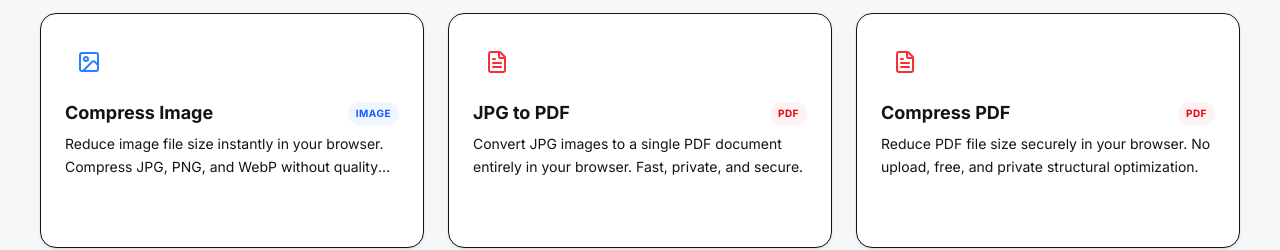
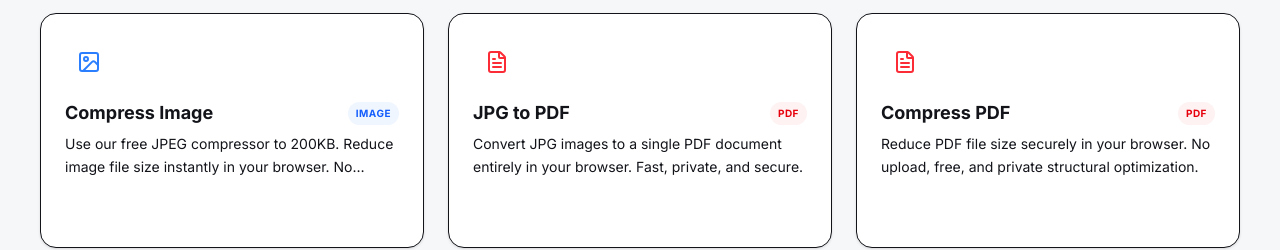
Before and after one commit to dualh-solutions/Cluster-Tools, a Next.js app: page / in a window 1280 px wide. Shown: the part 1420-1670 px from the top of the page. Built offline with nearby package versions, Linux system fonts and the light colour scheme.

Commit message:
feat(seo): optimize image compressor for 'jpeg compressor to 200kb' keyword

```diff
--- a/content/tools/image-compressor.mdx
+++ b/content/tools/image-compressor.mdx
@@ -1,21 +1,28 @@
 ---
-title: "Image Compressor — Compress JPG, PNG, WebP Online | Cluster Tools"
-description: "Reduce image file size without visible quality loss. Set a target file size in KB or MB. Batch process multiple images. 100% private, no upload."
-keywords: ["compress image","image compressor","reduce image size","compress jpg online","compress png","optimize images for web","image size reducer"]
+title: "JPEG Compressor to 200KB - Free, Fast & Private | Cluster Tools"
+description: "Use our free JPEG compressor to 200KB. Reduce image file size instantly in your browser. No signup, 100% private, and fast."
+keywords: ["jpeg compressor to 200kb", "compress jpeg to 200kb online", "reduce jpeg file size to 200kb", "jpg compressor 200kb free", "how to compress image to 200kb", "jpeg to 200kb converter"]
 ---
 
 **What is an Image Compressor?**
-An image compressor is a digital tool designed to reduce the file size of an image—such as a JPG, PNG, or WebP—without significantly degrading its visual quality. It works by applying advanced algorithms that scan the image data to identify and remove redundant or non-essential frequency information. This process can be lossy, which permanently discards some data to achieve massive file size reductions, or lossless, which efficiently reorganizes the data while preserving every pixel. The primary goal of an image compressor is to optimize web performance, improve page load speeds, and save storage space. By shrinking the kilobyte (KB) or megabyte (MB) footprint of a photo, image compressors ensure faster transmission over networks and a better user experience on mobile devices and desktops, all while maintaining a visually pleasing result.
+If you are looking for a fast **jpeg compressor to 200kb**, you are in the right place. An image compressor is a digital tool designed to reduce the file size of an image—such as a JPG, PNG, or WebP—without significantly degrading its visual quality. It works by applying advanced algorithms that scan the image data to identify and remove redundant or non-essential frequency information. This process can be lossy, which permanently discards some data to achieve massive file size reductions, or lossless, which efficiently reorganizes the data while preserving every pixel. The primary goal of an image compressor is to optimize web performance, improve page load speeds, and save storage space. By shrinking the kilobyte (KB) or megabyte (MB) footprint of a photo, image compressors ensure faster transmission over networks and a better user experience on mobile devices and desktops, all while maintaining a visually pleasing result.
+
+If you are wondering exactly how to compress an image to 200kb, follow these simple steps using our built-in jpeg to 200kb converter:
+1. Upload your JPEG file to the compressor.
+2. Select the "Target Size" mode.
+3. Enter 200KB in the target size input.
+4. Wait for the binary search to instantly find the best quality.
+5. Download your compressed image.
 
 ## Compress Images Without Uploading Them
 
 Image compression is one of the most important tasks for web performance, but most online compressors are a privacy problem: they upload your photos to a remote server to process them. Your personal photos, client work, confidential screenshots — all traveling to an unknown machine.
 
-Cluster Tools's Image Compressor runs the entire compression pipeline in your browser using WebAssembly. No upload happens. The compressed image is written directly to your device.
+Cluster Tools's Image Compressor runs the entire compression pipeline in your browser using WebAssembly. No upload happens. The compressed image is written directly to your device. Whether you need to compress jpeg to 200kb online for a job application or reduce hundreds of photos, our tool is an entirely private jpg compressor 200kb free of tracking.
 
 ## How the Compression Works
 
-For **JPG compression**, Cluster Tools re-encodes the image using the libjpeg algorithm compiled to WebAssembly. This is the same algorithm used by Photoshop, ImageMagick, and virtually every professional image tool. The quality factor controls how aggressively redundant frequency data is removed from the image's DCT coefficients. At 80% quality, compression artifacts are rarely perceptible; at 60% they start appearing in areas of subtle color gradients.
+For **JPG compression**, Cluster Tools re-encodes the image using the libjpeg algorithm compiled to WebAssembly. This is the same algorithm used by [Photoshop](https://www.adobe.com/products/photoshop.html), [ImageMagick](https://imagemagick.org/), and virtually every professional image tool. The quality factor controls how aggressively redundant frequency data is removed from the image's DCT coefficients. At 80% quality, compression artifacts are rarely perceptible; at 60% they start appearing in areas of subtle color gradients.
 
 For **PNG compression**, lossless re-encoding applies [DEFLATE](https://en.wikipedia.org/wiki/Deflate) compression to the image's pixel data. PNGs can't be lossy-compressed without changing the format, so size reduction is more modest (typically 10–30%). For dramatic size reduction of PNG files, consider converting to WebP or JPG.
 
@@ -23,7 +30,7 @@ For **WebP**, the tool uses the libwebp encoder. WebP achieves the same visual q
 
 ### Target File Size Mode
 
-The most powerful feature: you specify a target file size in KB or MB (e.g., "under 500 KB for a profile photo upload"), and the tool runs a **binary search** over quality levels — compressing at, say, 80%, checking the size, adjusting up or down — until it lands on the smallest quality setting that meets your target. This runs 5–8 iterations in about 100–200ms.
+The most powerful feature: you specify a target file size in KB or MB (e.g., "under 500 KB for a profile photo upload"), and the tool runs a **binary search** over quality levels — compressing at, say, 80%, checking the size, adjusting up or down — until it lands on the smallest quality setting that meets your target. This runs 5–8 iterations in about 100–200ms. If you need to strictly reduce jpeg file size to 200kb, the target mode guarantees you won't exceed that limit.
 
 ## Step-by-Step: How to Compress Images
 
@@ -51,7 +58,7 @@ The most powerful feature: you specify a target file size in KB or MB (e.g., "un
 
 **Lossless compression** (PNG, WebP lossless) reorganizes the image's data to be stored more efficiently without removing anything. The quality is bit-perfect identical to the original. The tradeoff: file sizes are larger.
 
-For most web and sharing use cases, lossy compression at 80–90% quality is the right choice. For images where pixel-perfect accuracy matters (medical imaging, scientific data, design source files), lossless is necessary.
+For most web and sharing use cases, lossy compression at 80–90% quality is the right choice. For images where pixel-perfect accuracy matters (medical imaging, scientific data, design source files), lossless is necessary. Note that once compressed, you can also easily [resize image dimensions](/tools/image/image-resizer) to save even more space, or [convert it to a PDF](/tools/pdf/image-to-pdf) for easier document sharing.
 
 ## Frequently Asked Questions
 
@@ -69,3 +76,17 @@ Not currently. RAW files require specialized decoding that goes beyond standard
 
 **Why is my PNG not getting much smaller?**
 PNG is already a lossless format with efficient DEFLATE compression. Further lossless compression has limited headroom. For dramatic size reduction, convert the PNG to JPG (if it has no transparency) or WebP.
+
+<br />
+
+**How do I compress a JPEG to under 200KB?**
+Simply upload your image, select 'Target Size', type '200' in the KB field, and the tool will automatically find the best quality setting to hit your goal.
+
+**Does compressing a JPEG to 200KB reduce image quality?**
+The visual difference is typically unnoticeable to the human eye, especially for web use. Our JPEG compressor to 200KB removes redundant data while preserving visual fidelity.
+
+**Is this JPEG to 200KB converter really free?**
+Yes, it is completely free to use with no sign-ups or artificial limits. Because it runs locally in your browser, we have no server costs to pass on to you.
+
+**How fast is it to reduce JPEG file size to 200KB?**
+It takes just a few milliseconds. The tool runs a fast binary search algorithm locally on your device to instantly find the optimal quality setting.
--- a/content/tools/image-resizer.mdx
+++ b/content/tools/image-resizer.mdx
@@ -47,6 +47,9 @@ Cluster Tools's "maintain aspect ratio" mode is enabled by default for this reas
 **Will resizing upscale (enlarge) an image?**
 Yes, but with caveats. Upscaling rasterizes the image at a larger size using interpolation — the algorithm guesses what the new pixels should look like. This makes images softer and less detailed at large upscale factors (above 2×). There's no AI upscaling here; for that you'd need specialized tools.
 
+**How can I make the file size even smaller after resizing?**
+Resizing reduces dimensions, which naturally reduces file size. However, if you need to hit a specific file size limit, you can run your resized image through our [jpeg compressor to 200kb](/tools/image/image-compressor) tool to optimize the file size without losing visual quality.
+
 **Does resizing change the file format?**
 No — if you input a JPG you get a JPG back, same for PNG. To change format, use the dedicated converter tools.
 
--- a/content/tools/jpg-to-png.mdx
+++ b/content/tools/jpg-to-png.mdx
@@ -17,6 +17,8 @@ Converting from JPG to PNG won't recover data that JPG's compression already dis
 **Editing without generational loss** — every time you re-save a JPG, the lossy compression runs again and removes more data. Converting to PNG first, editing, then saving again means the editing step introduces no additional compression artifacts.
 
 **Screenshots and UI/design assets** — text, borders, and icons look noticeably sharper in PNG versus JPG. Interface screenshots shared in documentation or presentations benefit from PNG's precision.
+
+**Need smaller file sizes instead?** — If your goal is to shrink a large JPG rather than convert it to a lossless format, converting to PNG will actually increase the file size. Instead, use our [jpeg compressor to 200kb](/tools/image/image-compressor) to drastically reduce the file size while keeping it as a JPG.
 
 **Compatibility** — some applications (notably older Microsoft Office versions and certain design tools) handle PNG more reliably for embedded graphics.
 
--- a/lib/tools/registry.ts
+++ b/lib/tools/registry.ts
@@ -15,22 +15,34 @@ export const TOOLS_REGISTRY: ToolDefinition[] = [
     inputFormats: [".jpg", ".jpeg", ".png", ".webp"],
     outputTypes: ["image/jpeg", "image/png", "image/webp"],
     outputFormats: [".jpg", ".jpeg", ".png", ".webp"],
-    title: "Compress Image Online, Free & Private | Cluster Tools",
-    description: "Reduce image file size instantly in your browser. Compress JPG, PNG, and WebP without quality guesswork. No upload, free, and private.",
-    keywords: ["compress jpg", "compress image", "reduce image size", "image compressor online"],
-    aliases: ["image compressor", "jpg compressor"],
-    searchTerms: ["compress", "shrink", "reduce", "size", "kb", "mb", "image"],
+    title: "JPEG Compressor to 200KB - Free, Fast & Private | Cluster Tools",
+    description: "Use our free JPEG compressor to 200KB. Reduce image file size instantly in your browser. No signup, 100% private, and fast.",
+    keywords: ["jpeg compressor to 200kb", "compress jpeg to 200kb online", "reduce jpeg file size to 200kb", "jpg compressor 200kb free", "how to compress image to 200kb", "jpeg to 200kb converter"],
+    aliases: ["image compressor", "jpg compressor", "jpeg compressor to 200kb"],
+    searchTerms: ["compress", "shrink", "reduce", "size", "kb", "mb", "image", "200kb"],
     popular: true,
     status: "live",
-    lastModified: "2026-08-24T00:00:00.000Z",
+    lastModified: "2026-08-27T00:00:00.000Z",
     faqs: [
       {
-        question: "How does the target size feature work?",
-        answer: "The compressor runs a fast binary search algorithm locally on your device to find the optimal quality setting that brings your image down to the requested file size."
+        question: "How do I compress a JPEG to under 200KB?",
+        answer: "Simply upload your image, select 'Target Size', type '200' in the KB field, and the tool will automatically find the best quality setting to hit your goal."
+      },
+      {
+        question: "Does compressing a JPEG to 200KB reduce image quality?",
+        answer: "The visual difference is typically unnoticeable to the human eye, especially for web use. Our JPEG compressor to 200KB removes redundant data while preserving visual fidelity."
+      },
+      {
+        question: "Is this JPEG to 200KB converter really free?",
+        answer: "Yes, it is completely free to use with no sign-ups or artificial limits. Because it runs locally in your browser, we have no server costs to pass on to you."
+      },
+      {
+        question: "How fast is it to reduce JPEG file size to 200KB?",
+        answer: "It takes just a few milliseconds. The tool runs a fast binary search algorithm locally on your device to instantly find the optimal quality setting."
       },
       {
         question: "Do you store my compressed images?",
-        answer: "No. Processing happens entirely on your device. We do not have servers to store your images."
+        answer: "No. Processing happens entirely on your device in real-time. We do not have servers to store your images."
       },
       {
         question: "Can I compress multiple images at once?",
```
